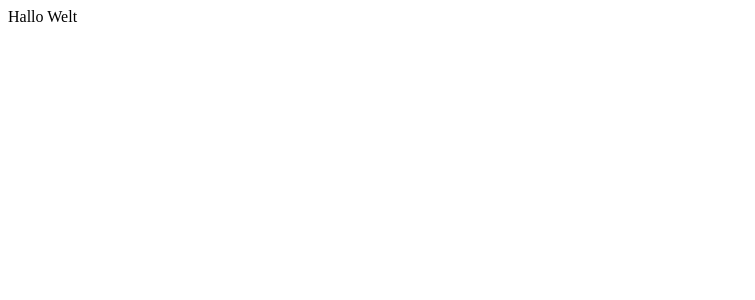
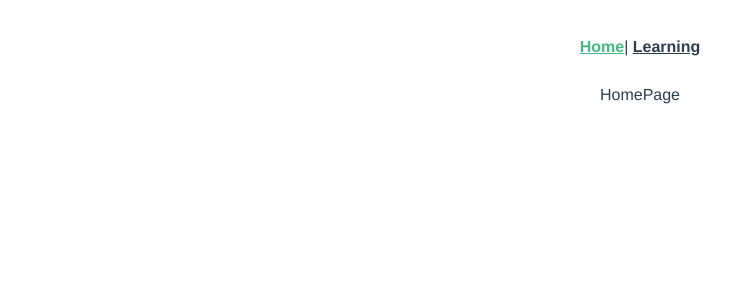
Before and after one commit to renesahmkow/vocabulary-app, a Vue app in the folder client/: page / in a window 1280 px wide. Shown: the top 300 px of the page, without its empty margins (0-755 px from the left). Built offline with nearby package versions, Linux system fonts and the light colour scheme.

Commit message:
setup routes

```diff
--- a/client/src/App.vue
+++ b/client/src/App.vue
@@ -1,6 +1,32 @@
 <template>
-  <div id="app">Hallo Welt</div>
+  <div id="app">
+    <div id="nav">
+      <router-link to="/">Home</router-link>|
+      <router-link to="/learning">Learning</router-link>
+    </div>
+    <router-view />
+  </div>
 </template>
 
 <style>
+#app {
+  font-family: Avenir, Helvetica, Arial, sans-serif;
+  -webkit-font-smoothing: antialiased;
+  -moz-osx-font-smoothing: grayscale;
+  text-align: center;
+  color: #2c3e50;
+}
+
+#nav {
+  padding: 30px;
+}
+
+#nav a {
+  font-weight: bold;
+  color: #2c3e50;
+}
+
+#nav a.router-link-exact-active {
+  color: #42b983;
+}
 </style>
--- a/client/src/router/index.js
+++ b/client/src/router/index.js
@@ -1,9 +1,22 @@
 import Vue from 'vue';
 import VueRouter from 'vue-router';
+import Home from '../views/Home.vue';
+import LearnPage from '../views/LearnPage.vue';
 
 Vue.use(VueRouter);
 
-const routes = [];
+const routes = [
+  {
+    path: '/',
+    name: 'Home',
+    component: Home
+  },
+  {
+    path: '/learning',
+    name: 'LearnPage',
+    component: LearnPage
+  }
+];
 
 const router = new VueRouter({
   mode: 'history',
--- a/client/src/views/Home.vue
+++ b/client/src/views/Home.vue
@@ -1,10 +1,8 @@
 <template>
-  <div class="home"></div>
+  <div class="home">HomePage</div>
 </template>
 
 <script>
-// @ is an alias to /src
-
 export default {
   name: "Home",
   components: {}
--- /dev/null
+++ b/client/src/views/LearnPage.vue
@@ -0,0 +1,13 @@
+<template>
+  <section class="c-learnPage">Learning Page</section>
+</template>
+
+<script>
+export default {
+  name: "LearningPage",
+  components: {}
+};
+</script>
+
+<style>
+</style>
```
